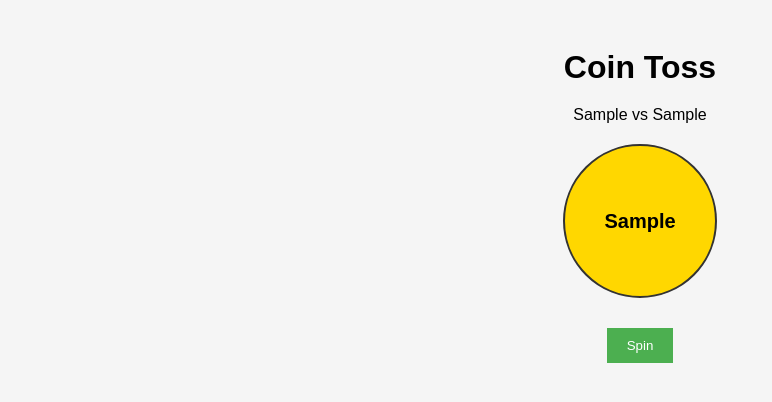
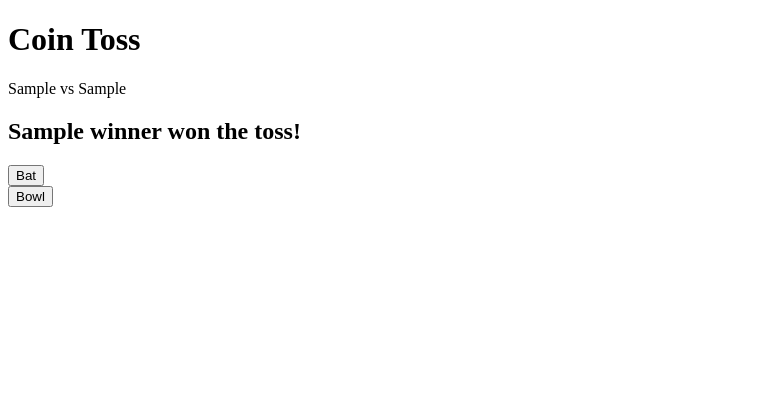
Before and after one commit to sourab777karad/SportsMate, a Flask app: template frontend/templates/toss.html in a window 1280 px wide. Shown: the top 402 px of the page, without its empty margins (0-772 px from the left). Run offline with Flask 3, Linux system fonts and the light colour scheme; the template is opened without the code that fills it: most values are stand-ins (such as "Sample title", 1, 10 or a date in 2020).

Commit message:
made some changes App.py

```diff
--- a/backend/app.py
+++ b/backend/app.py
@@ -122,7 +122,7 @@ def setup_match():
         'total_players': total_players,
         'winner': ''
     }
-
+    session.modified = True
     print("DEBUG: match_data stored in session:", session['match_data'])  # Debugging
 
     # Redirect to the toss page
@@ -133,13 +133,14 @@ def toss():
     if 'match_data' not in session:
         return redirect(url_for('setup_match'))
 
-    match_data = session['match_data']
-    print("DEBUG: match_data in /toss:", match_data)  # Debugging
+    match_data = session.get('match_data')
 
     if request.method == 'POST':
-        match_data['winner'] = random.choice([match_data['team1'], match_data['team2']])
+        # Generate the toss winner and save to session
+        winner = random.choice([match_data['team1'], match_data['team2']])
+        match_data['winner'] = winner
         session['match_data'] = match_data
-        return render_template('toss.html', match_data=match_data)
+        return redirect(url_for('toss'))  # Redirect to display result
 
     return render_template('toss.html', match_data=match_data)
 
@@ -227,8 +228,8 @@ def save_toss_decision():
         return redirect(url_for('setup_match'))
 
     match_data = session['match_data']
-    toss_decision = request.form.get('decision')
-
+    if 'winner' not in match_data:
+        return redirect(url_for('toss'))
     print("DEBUG: Toss Decision:", toss_decision)
     print("DEBUG: match_data before processing toss decision:", match_data)
 
--- a/frontend/templates/toss.html
+++ b/frontend/templates/toss.html
@@ -1,74 +1,21 @@
 <!DOCTYPE html>
 <html lang="en">
 <head>
-    <meta charset="UTF-8">
-    <meta name="viewport" content="width=device-width, initial-scale=1.0">
-    <title>Coin Toss</title>
-    <style>
-        body {
-            font-family: Arial, sans-serif;
-            text-align: center;
-            background-color: #f5f5f5;
-            padding: 20px;
-        }
-
-        h1 {
-            margin-bottom: 20px;
-        }
-
-        .coin {
-            width: 150px;
-            height: 150px;
-            background-color: gold;
-            border-radius: 50%;
-            display: flex;
-            justify-content: center;
-            align-items: center;
-            font-size: 20px;
-            font-weight: bold;
-            color: black;
-            border: 2px solid #333;
-            margin: 20px auto;
-            animation: none;
-        }
-
-        .proceed-btn {
-            padding: 10px 20px;
-            background-color: #4CAF50;
-            color: white;
-            border: none;
-            cursor: pointer;
-            margin: 10px;
-        }
-
-        .proceed-btn:hover {
-            background-color: #45a049;
-        }
-
-        .result {
-            margin-top: 20px;
-        }
-
-        .choice-buttons {
-            margin-top: 20px;
-        }
-    </style>
+    <!-- ... (keep existing styles) ... -->
 </head>
 <body>
     <h1>Coin Toss</h1>
     <div>
-        <p>{{ match_data.get('team1', 'Team 1') }} vs {{ match_data.get('team2', 'Team 2') }}</p>
+        <p>{{ match_data['team1'] }} vs {{ match_data['team2'] }}</p>
     </div>
 
-    <!-- Coin Toss Section -->
-    <div id="coin" class="coin">{{ match_data['team1'] }}</div>
-    <button id="spin-btn" class="proceed-btn">Spin</button>
-
-    <!-- Toss Result -->
-    <div id="result" class="result" style="display: none;">
-        <h2 id="result-text"></h2>
-
-        <!-- Bat or Bowl Buttons -->
+    {% if not match_data.get('winner') %}
+        <form action="{{ url_for('toss') }}" method="POST">
+            <button type="submit" class="proceed-btn">Spin the Coin</button>
+        </form>
+    {% else %}
+        <div class="result">
+            <h2>{{ match_data['winner'] }} won the toss!</h2>
             <div class="choice-buttons">
                 <form action="/save_toss_decision" method="POST">
                     <input type="hidden" name="decision" value="bat">
@@ -80,38 +27,6 @@
                 </form>
             </div>
         </div>
-
-    <script>
-        const coin = document.getElementById("coin");
-        const spinButton = document.getElementById("spin-btn");
-        const resultDiv = document.getElementById("result");
-        const resultText = document.getElementById("result-text");
-
-        let isSpinning = false;
-
-        // Get team names dynamically from Flask
-        const team1 = "{{ match_data['team1'] }}";
-        const team2 = "{{ match_data['team2'] }}";
-        let winner = "";
-
-        spinButton.addEventListener("click", () => {
-            if (!isSpinning) {
-                // Start spinning
-                coin.style.animation = "spin 1s infinite linear";
-                spinButton.textContent = "Stop";
-                isSpinning = true;
-                resultDiv.style.display = "none"; // Hide the result while spinning
-            } else {
-                // Stop spinning
-                coin.style.animation = "none";
-                winner = Math.random() < 0.5 ? team1 : team2; // Randomly decide winner
-                coin.textContent = winner; // Update coin text to winner
-                resultText.textContent = `${winner} won the toss!`;
-                resultDiv.style.display = "block"; // Show the result
-                spinButton.style.display = "none"; // Hide the spin button
-                isSpinning = false;
-            }
-        });
-    </script>
+    {% endif %}
 </body>
 </html>
```
Lines whose indentation alone changed are shown as unchanged.
